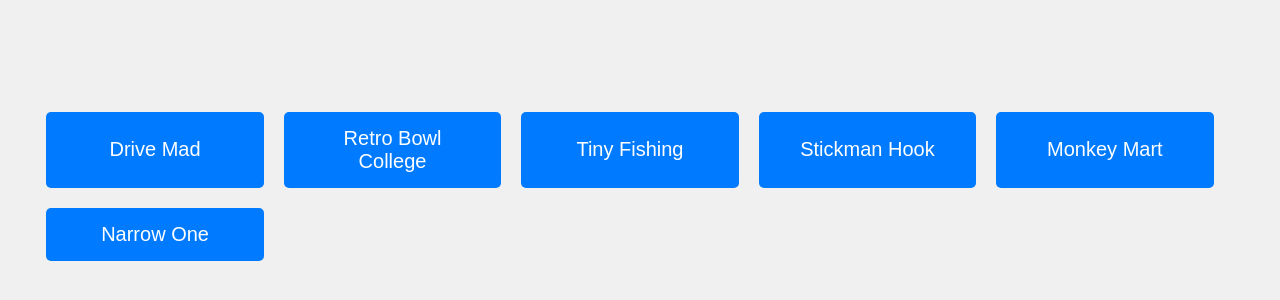
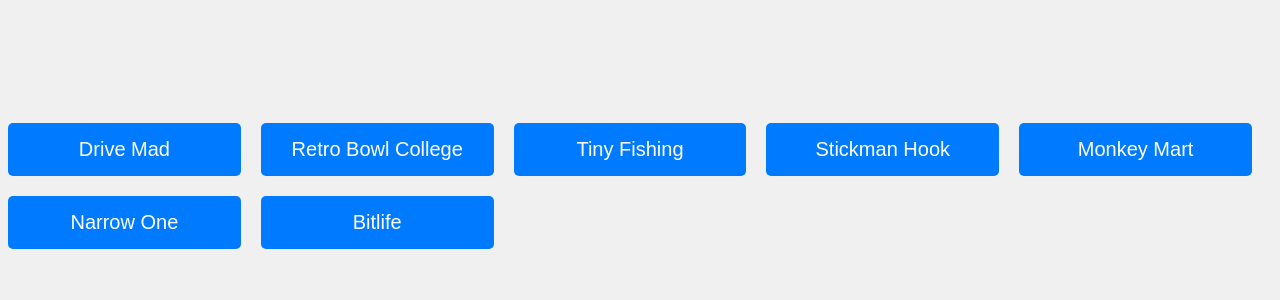
Before and after one commit to fgrtgtrgtrgrt/games, a plain HTML site: page index.html in a window 1280 px wide. Shown: the part 222-522 px from the top of the page. Drawn offline with Linux system fonts and the light colour scheme.

Commit message:
Update index.html

```diff
--- a/index.html
+++ b/index.html
@@ -41,6 +41,7 @@
           <button id="StickmanHook">Stickman Hook</button>
         <button id="MonkeyMart">Monkey Mart</button>
         <button id="NarrowOne">Narrow One</button>
+         <button id="Bitlife">Bitlife</button>
     </div>
 
     <script>
@@ -65,6 +66,9 @@
          document.getElementById('NarrowOne').addEventListener('click', function() {
             window.location.href = '/narrowone/index.html'; // Replace with the path to your HTML file
         });
+         document.getElementById('Bitlife').addEventListener('click', function() {
+            window.location.href = '/bitlife/index.html'; // Replace with the path to your HTML file
+        });
 
     </script>
 
```
